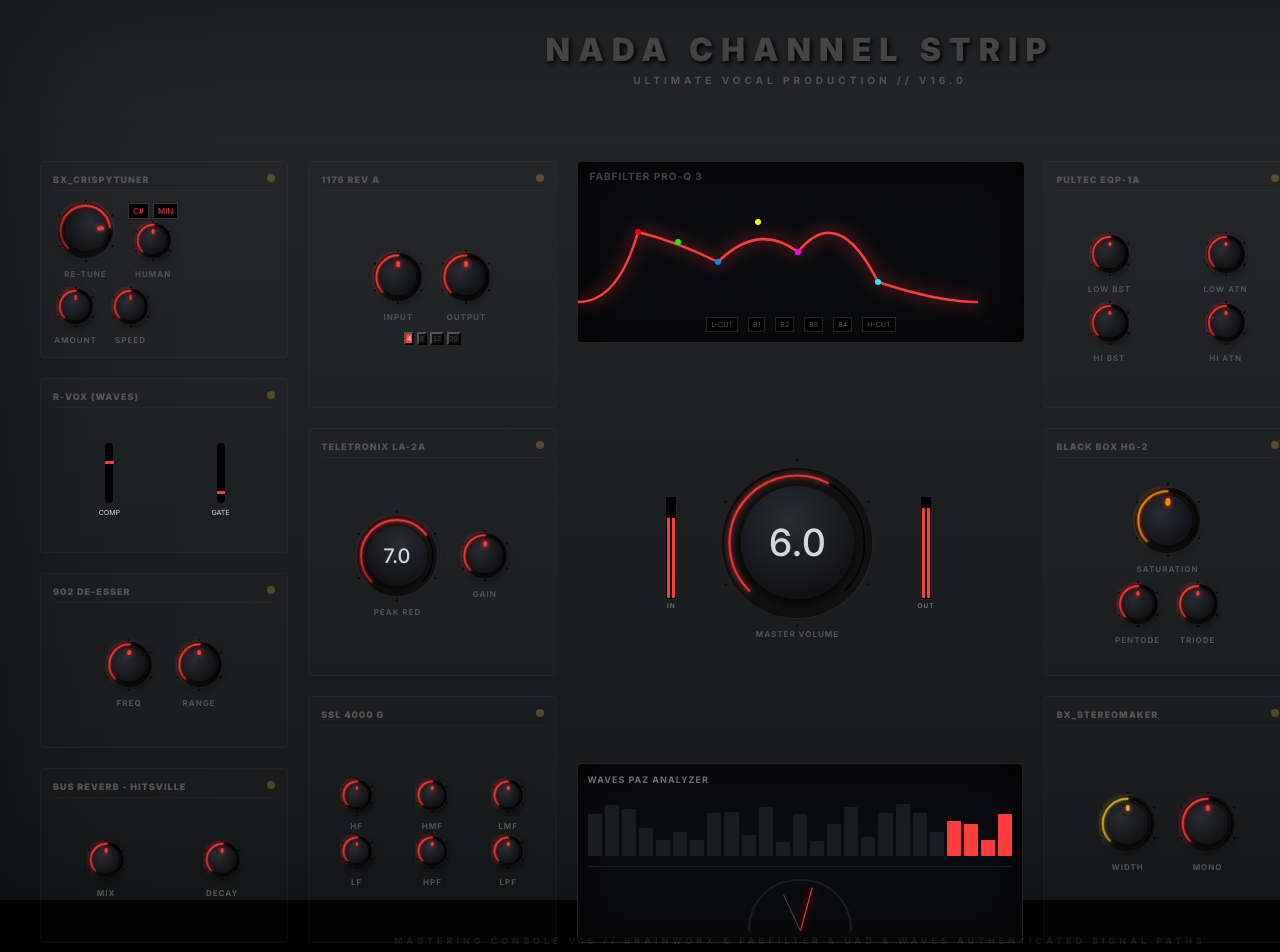
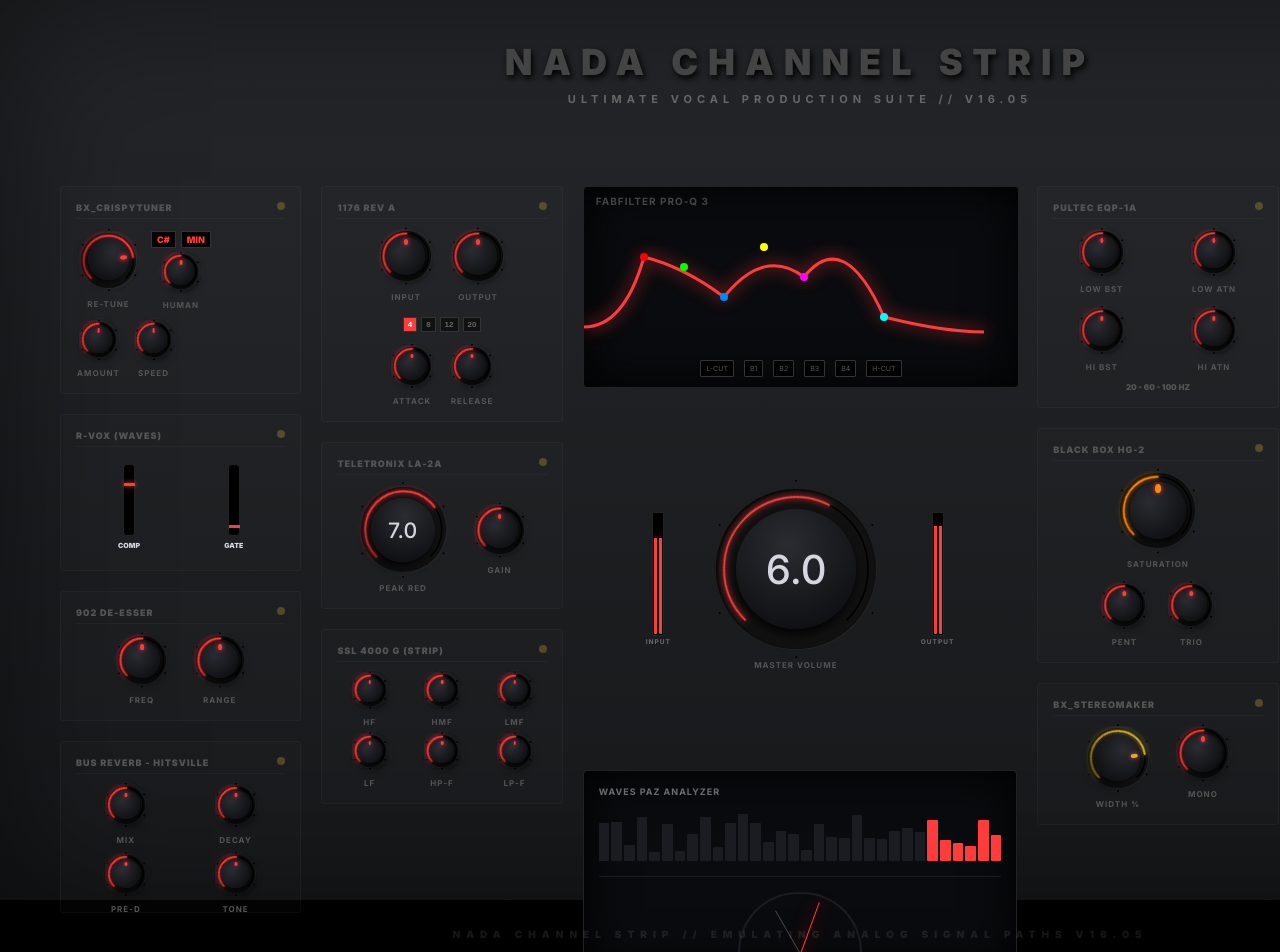
Before and after one commit to danduclos420/NADA-BOSS-Vocal-Suite, a React (Vite) app in the folder Source/Interface/vst-gui/: page / in a window 1280 px wide. Shown: the top 952 px of the page. Built offline with nearby package versions, Linux system fonts and the light colour scheme.

Commit message:
\NADA CHANNEL STRIP [GEOMETRIC AUTH]: Final FX alignment & unified margins. 🎬💎🎙️🎬"

```diff
--- a/Source/Interface/vst-gui/src/App.jsx
+++ b/Source/Interface/vst-gui/src/App.jsx
@@ -48,7 +48,7 @@
 );
 
 const Card = ({ title, children, style = {} }) => (
-  <div className="section-zone" style={{ background:'rgba(255,255,255,0.01)', border:'1px solid rgba(255,255,255,0.03)', borderRadius:4, padding:12, flex:1, display:'flex', flexDirection:'column', position:'relative', ...style }}>
+  <div className="section-zone" style={{ background:'rgba(255,255,255,0.01)', border:'1px solid rgba(255,255,255,0.03)', borderRadius:4, padding:15, display:'flex', flexDirection:'column', position:'relative', ...style }}>
      <div style={{ display:'flex', justifyContent:'space-between', marginBottom:12, borderBottom:'1px solid rgba(255,255,255,0.03)', paddingBottom:5 }}>
         <span className="label-sm" style={{ fontWeight:1000, color:'#555', fontSize:'9px' }}>{title}</span>
         <div style={{ width:8, height:8, borderRadius:'50%', background:'var(--gold)', opacity:0.3 }}></div>
@@ -60,38 +60,35 @@
 );
 
 const ProQ3View = () => (
-  <div style={{ width:'100%', height:'180px', background:'#0a0b0e', border:'1px solid #222', borderRadius:4, position:'relative', overflow:'hidden', boxShadow:'inset 0 0 50px #000' }}>
+  <div style={{ width:'100%', height:'200px', background:'#0a0b0e', border:'1px solid #222', borderRadius:4, position:'relative', overflow:'hidden', boxShadow:'inset 0 0 50px #000' }}>
      <div style={{ position:'absolute', top:8, left:12, color:'#444', fontSize:10, fontWeight:700, letterSpacing:1 }}>FABFILTER PRO-Q 3</div>
      <div style={{ position:'absolute', top:0, left:0, width:'100%', height:'100%', opacity:0.1, backgroundImage:'linear-gradient(#1a1c22 1px, transparent 1px), linear-gradient(90deg, #1a1c22 1px, transparent 1px)', backgroundSize:'20px 20px' }}></div>
      <svg style={{ position:'absolute', top:0, left:0, width:'100%', height:'100%' }}>
-        {/* EQ Points & Curve */}
-        <path d="M 0 140 Q 40 140 60 70 Q 100 80 140 100 Q 180 60 220 90 Q 260 40 300 120 Q 360 140 400 140" fill="none" stroke="var(--neon-red)" strokeWidth="2.5" style={{ filter:'drop-shadow(0 0 8px var(--neon-red))' }} />
+        <path d="M 0 140 Q 40 140 60 70 Q 100 80 140 110 Q 180 60 220 90 Q 260 40 300 130 Q 360 145 400 145" fill="none" stroke="var(--neon-red)" strokeWidth="3" style={{ filter:'drop-shadow(0 0 8px var(--neon-red))' }} />
         {[60, 100, 140, 180, 220, 300].map((x, i) => {
            const colors = ["#ff0000", "#00ff00", "#0088ff", "#ffff00", "#ff00ff", "#00ffff"];
-           const y = [70, 80, 100, 60, 90, 120][i];
-           return <circle key={i} cx={x} cy={y} r="3" fill={colors[i]} />;
+           const y = [70, 80, 110, 60, 90, 130][i];
+           return <circle key={i} cx={x} cy={y} r="4" fill={colors[i]} />;
         })}
      </svg>
      <div style={{ position:'absolute', bottom:10, width:'100%', display:'flex', justifyContent:'center', gap:10 }}>
         {["L-CUT", "B1", "B2", "B3", "B4", "H-CUT"].map(b => (
-           <div key={b} style={{ fontSize:7, color:'#555', border:'1px solid #222', padding:'2px 4px', background:'#000' }}>{b}</div>
+           <div key={b} style={{ fontSize:7, color:'#555', border:'1px solid #333', padding:'3px 5px', background:'#000', borderRadius:1 }}>{b}</div>
         ))}
      </div>
   </div>
 );
 
 const PAZView = () => (
-  <div style={{ width:'100%', height:'180px', background:'#0a0b0e', border:'1px solid #222', borderRadius:4, position:'relative', display:'flex', flexDirection:'column', padding:10, boxSizing:'border-box', boxShadow:'inset 0 0 50px #000' }}>
-     <div className="label-sm" style={{ marginBottom:5 }}>WAVES PAZ ANALYZER</div>
-     {/* Freq Spectrum */}
-     <div style={{ flex:1.2, display:'flex', gap:3, alignItems:'flex-end', borderBottom:'1px solid #1a1c22', paddingBottom:10 }}>
-        {Array.from({length:25}).map((_,i) => <div key={i} style={{ flex:1, height: `${20 + Math.random()*60}%`, background: i > 20 ? 'var(--neon-red)' : '#1a1c22', borderRadius:1 }}></div>)}
+  <div style={{ width:'100%', height:'200px', background:'#0a0b0e', border:'1px solid #222', borderRadius:4, position:'relative', display:'flex', flexDirection:'column', padding:15, boxSizing:'border-box', boxShadow:'inset 0 0 50px #000' }}>
+     <div className="label-sm" style={{ marginBottom:8 }}>WAVES PAZ ANALYZER</div>
+     <div style={{ flex:1.2, display:'flex', gap:2, alignItems:'flex-end', borderBottom:'1px solid #1a1c22', paddingBottom:15 }}>
+        {Array.from({length:32}).map((_,i) => <div key={i} style={{ flex:1, height: `${15 + Math.random()*70}%`, background: i > 25 ? 'var(--neon-red)' : '#1a1c22', borderRadius:1 }}></div>)}
      </div>
-     {/* Stereo Field */}
-     <div style={{ flex:1, display:'flex', justifyContent:'center', alignItems:'center', position:'relative', marginTop:10 }}>
-        <div style={{ width:100, height:50, border:'2px solid #1a1c22', borderBottom:'none', borderRadius:'50px 50px 0 0', position:'relative' }}>
-           <div style={{ position:'absolute', bottom:0, left:'50%', height:45, width:1, background:'var(--neon-red)', transform:'rotate(15deg)', transformOrigin:'bottom', boxShadow:'0 0 10px red' }}></div>
-           <div style={{ position:'absolute', bottom:0, left:'50%', height:40, width:1, background:'#444', transform:'rotate(-25deg)', transformOrigin:'bottom' }}></div>
+     <div style={{ flex:1, display:'flex', justifyContent:'center', alignItems:'center', position:'relative', marginTop:15 }}>
+        <div style={{ width:120, height:60, border:'2px solid #1a1c22', borderBottom:'none', borderRadius:'60px 60px 0 0', position:'relative' }}>
+           <div style={{ position:'absolute', bottom:0, left:'50%', height:55, width:1, background:'var(--neon-red)', transform:'rotate(20deg)', transformOrigin:'bottom', boxShadow:'0 0 15px red' }}></div>
+           <div style={{ position:'absolute', bottom:0, left:'50%', height:50, width:1, background:'#444', transform:'rotate(-30deg)', transformOrigin:'bottom' }}></div>
         </div>
      </div>
   </div>
@@ -99,149 +96,156 @@
 
 function App() {
   return (
-    <div className="rack-chassis" style={{ padding: '30px 40px' }}>
+    <div className="rack-chassis" style={{ padding: '40px 60px' }}>
 
-      {/* HEADER SECTION */}
-      <div style={{ display:'flex', justifyContent:'center', alignItems:'center', position:'relative', marginBottom:35 }}>
+      {/* HEADER */}
+      <div style={{ display:'flex', justifyContent:'center', alignItems:'center', position:'relative', marginBottom:40 }}>
          <div style={{ textAlign:'center' }}>
-            <div style={{ fontSize:32, fontWeight:1000, letterSpacing:8, color:'#444', textShadow:'2px 2px 4px #000' }}>NADA CHANNEL STRIP</div>
-            <div style={{ fontSize:10, color:'#555', letterSpacing:4, fontWeight:700, marginTop:5 }}>ULTIMATE VOCAL PRODUCTION // V16.0</div>
+            <div style={{ fontSize:36, fontWeight:1000, letterSpacing:10, color:'#444', textShadow:'2px 3px 6px #000' }}>NADA CHANNEL STRIP</div>
+            <div style={{ fontSize:11, color:'#666', letterSpacing:5, fontWeight:700, marginTop:8 }}>ULTIMATE VOCAL PRODUCTION SUITE // V16.05</div>
          </div>
-         <div className="ai-gold-btn" style={{ position:'absolute', right:10, width:36, height:36, borderRadius:'50%', border:'2px solid var(--gold)', boxShadow:'0 0 15px var(--gold)' }}></div>
+         <div style={{ position:'absolute', right:10, display:'flex', gap:20, alignItems:'center' }}>
+            <span style={{ fontSize:10, color:'var(--gold)', letterSpacing:2, opacity:0.5 }}>CORE AI ACTIVE</span>
+            <div className="ai-gold-btn" style={{ width:36, height:36, borderRadius:'50%', border:'2px solid var(--gold)', boxShadow:'0 0 20px var(--gold)' }}></div>
+         </div>
       </div>
 
-      <div style={{ display:'grid', gridTemplateColumns:'1fr 1fr 1.8fr 1fr 1fr', gap:20, height:'85%' }}>
+      <div style={{ display:'grid', gridTemplateColumns:'1fr 1fr 1.8fr 1fr 1fr', gap:20, height:'82%' }}>
 
-         {/* COL 1: LEFT STACK */}
+         {/* COL 1: FRONTEND */}
          <div style={{ display:'flex', flexDirection:'column', gap:20 }}>
             <Card title="BX_CRISPYTUNER">
                <div style={{ display:'flex', gap:10, alignItems:'center' }}>
                   <Knob label="RE-TUNE" size={55} initialValue={0.8} />
-                  <div style={{ display:'flex', flexDirection:'column', gap:4 }}>
-                     <div style={{ display:'flex', gap:4 }}>
-                        <div style={{ background:'#000', border:'1px solid #333', color:'var(--neon-red)', fontSize:8, padding:'2px 4px' }}>C#</div>
-                        <div style={{ background:'#000', border:'1px solid #333', color:'var(--neon-red)', fontSize:8, padding:'2px 4px' }}>MIN</div>
+                  <div style={{ display:'flex', flexDirection:'column', gap:6 }}>
+                     <div style={{ display:'flex', gap:5 }}>
+                        <div style={{ background:'#000', border:'1px solid #333', color:'var(--neon-red)', fontSize:9, padding:'2px 5px', fontWeight:900 }}>C#</div>
+                        <div style={{ background:'#000', border:'1px solid #333', color:'var(--neon-red)', fontSize:9, padding:'2px 5px', fontWeight:900 }}>MIN</div>
                      </div>
                      <Knob label="HUMAN" size={35} />
                   </div>
                </div>
-               <div style={{ display:'flex', gap:10, marginTop:10 }}>
+               <div style={{ display:'flex', gap:10, marginTop:12 }}>
                   <Knob label="AMOUNT" size={35} /> <Knob label="SPEED" size={35} />
                </div>
             </Card>
             <Card title="R-VOX (WAVES)">
-               <div style={{ display:'flex', justifyContent:'space-around' }}>
+               <div style={{ display:'flex', justifyContent:'space-around', padding:'5px 0' }}>
                   <div style={{ display:'flex', flexDirection:'column', alignItems:'center', gap:5 }}>
-                     <div style={{ height:60, width:8, background:'#000', position:'relative', borderRadius:4 }}><div style={{ position:'absolute', top:'30%', width:'110%', height:3, background:'var(--neon-red)' }}></div></div>
-                     <span style={{fontSize:7}}>COMP</span>
+                     <div style={{ height:70, width:10, background:'#000', position:'relative', borderRadius:4, border:'1px solid #222' }}><div style={{ position:'absolute', top:'25%', width:'110%', height:3, background:'var(--neon-red)', boxShadow:'0 0 5px var(--neon-red)' }}></div></div>
+                     <span style={{fontSize:7, fontWeight:900}}>COMP</span>
                   </div>
                   <div style={{ display:'flex', flexDirection:'column', alignItems:'center', gap:5 }}>
-                     <div style={{ height:60, width:8, background:'#000', position:'relative', borderRadius:4 }}><div style={{ position:'absolute', top:'80%', width:'110%', height:3, background:'var(--neon-red)' }}></div></div>
-                     <span style={{fontSize:7}}>GATE</span>
+                     <div style={{ height:70, width:10, background:'#000', position:'relative', borderRadius:4, border:'1px solid #222' }}><div style={{ position:'absolute', top:'85%', width:'110%', height:3, background:'var(--neon-red)' }}></div></div>
+                     <span style={{fontSize:7, fontWeight:900}}>GATE</span>
                   </div>
                </div>
             </Card>
             <Card title="902 DE-ESSER">
-               <div style={{ display:'flex', gap:15, justifyContent:'center' }}>
-                  <Knob label="FREQ" size={45} /> <Knob label="RANGE" size={45} />
+               <div style={{ display:'flex', gap:20, justifyContent:'center' }}>
+                  <Knob label="FREQ" size={48} /> <Knob label="RANGE" size={48} />
                </div>
             </Card>
-            <Card title="BUS REVERB - HITSVILLE">
+            <Card title="BUS REVERB - HITSVILLE" style={{ height:'140px' }}>
                <div style={{ display:'grid', gridTemplateColumns:'1fr 1fr', gap:10 }}>
-                  <Knob label="MIX" size={35} /> <Knob label="DECAY" size={35} />
+                  <Knob label="MIX" size={38} /> <Knob label="DECAY" size={38} />
+                  <Knob label="PRE-D" size={38} /> <Knob label="TONE" size={38} />
                </div>
             </Card>
          </div>
 
-         {/* COL 2: MID-LEFT STACK */}
+         {/* COL 2: DYNAMICS */}
          <div style={{ display:'flex', flexDirection:'column', gap:20 }}>
             <Card title="1176 REV A">
-               <div style={{ display:'flex', gap:10, justifyContent:'center' }}>
-                  <Knob label="INPUT" size={48} /> <Knob label="OUTPUT" size={48} />
+               <div style={{ display:'flex', gap:12, justifyContent:'center' }}>
+                  <Knob label="INPUT" size={50} /> <Knob label="OUTPUT" size={50} />
                </div>
-               <div style={{ display:'flex', gap:3, justifyContent:'center', marginTop:10 }}>
-                  {[4, 8, 12, 20].map(r => <button key={r} style={{ background: r===4 ? 'var(--neon-red)' : '#111', color: r===4? '#fff':'#444', fontSize:7, padding:1 }}>{r}</button>)}
+               <div style={{ display:'flex', gap:4, justifyContent:'center', marginTop:15 }}>
+                  {[4, 8, 12, 20].map(r => <button key={r} style={{ background: r===4 ? 'var(--neon-red)' : '#111', color: r===4?'#fff':'#666', fontSize:8, border:'1px solid #333', padding:'2px 4px', fontWeight:900 }}>{r}</button>)}
+               </div>
+               <div style={{ display:'flex', gap:12, justifyContent:'center', marginTop:15 }}>
+                  <Knob label="ATTACK" size={38} /> <Knob label="RELEASE" size={38} />
                </div>
             </Card>
             <Card title="TELETRONIX LA-2A">
-               <div style={{ display:'flex', gap:15, justifyContent:'center', alignItems:'center' }}>
-                  <Knob label="PEAK RED" size={80} initialValue={0.7} showValueInside={true} />
-                  <Knob label="GAIN" size={45} />
+               <div style={{ display:'flex', gap:20, justifyContent:'center', alignItems:'center' }}>
+                  <Knob label="PEAK RED" size={85} initialValue={0.7} showValueInside={true} />
+                  <Knob label="GAIN" size={48} />
                </div>
             </Card>
-            <Card title="SSL 4000 G">
-               <div style={{ display:'grid', gridTemplateColumns:'1fr 1fr 1fr', gap:5 }}>
-                  <Knob label="HF" size={30} /> <Knob label="HMF" size={30} /> <Knob label="LMF" size={30} />
-                  <Knob label="LF" size={30} /> <Knob label="HPF" size={30} /> <Knob label="LPF" size={30} />
+            <Card title="SSL 4000 G (STRIP)">
+               <div style={{ display:'grid', gridTemplateColumns:'1fr 1fr 1fr', gap:8 }}>
+                  <Knob label="HF" size={32} /> <Knob label="HMF" size={32} /> <Knob label="LMF" size={32} />
+                  <Knob label="LF" size={32} /> <Knob label="HP-F" size={32} /> <Knob label="LP-F" size={32} />
                </div>
             </Card>
          </div>
 
-         {/* CENTER HUB: MASTER ANALYZERS */}
+         {/* CENTER: MASTER VISUALS */}
          <div style={{ display:'flex', flexDirection:'column', gap:20 }}>
             <ProQ3View />
 
             <div style={{ flex:1, display:'flex', justifyContent:'center', alignItems:'center', gap:40 }}>
-               <DualMeter height={100} left={0.8} right={0.8} label="IN" />
-               <Knob label="MASTER VOLUME" size={150} initialValue={0.6} showValueInside={true} />
-               <DualMeter height={100} left={0.9} right={0.9} label="OUT" />
+               <DualMeter height={120} left={0.8} right={0.8} label="INPUT" />
+               <Knob label="MASTER VOLUME" size={160} initialValue={0.6} showValueInside={true} />
+               <DualMeter height={120} left={0.9} right={0.9} label="OUTPUT" />
             </div>
 
             <PAZView />
          </div>
 
-         {/* COL 3: MID-RIGHT STACK */}
+         {/* COL 3: TONE */}
          <div style={{ display:'flex', flexDirection:'column', gap:20 }}>
             <Card title="PULTEC EQP-1A">
-               <div style={{ display:'grid', gridTemplateColumns:'1fr 1fr', gap:10 }}>
-                  <Knob label="LOW BST" size={38} /> <Knob label="LOW ATN" size={38} />
-                  <Knob label="HI BST" size={38} /> <Knob label="HI ATN" size={38} />
+               <div style={{ display:'grid', gridTemplateColumns:'1fr 1fr', gap:15 }}>
+                  <Knob label="LOW BST" size={42} /> <Knob label="LOW ATN" size={42} />
+                  <Knob label="HI BST" size={42} /> <Knob label="HI ATN" size={42} />
                </div>
+               <div style={{ textAlign:'center', fontSize:8, color:'#555', marginTop:10, fontWeight:900 }}>20 - 60 - 100 HZ</div>
             </Card>
             <Card title="BLACK BOX HG-2">
-               <div style={{ textAlign:'center' }}><Knob label="SATURATION" size={65} color="#ff8800" /></div>
-               <div style={{ display:'flex', gap:10, justifyContent:'center', marginTop:10 }}>
-                  <Knob label="PENTODE" size={40} /> <Knob label="TRIODE" size={40} />
+               <div style={{ textAlign:'center' }}><Knob label="SATURATION" size={75} color="#ff8800" /></div>
+               <div style={{ display:'flex', gap:15, justifyContent:'center', marginTop:15 }}>
+                  <Knob label="PENT" size={42} /> <Knob label="TRIO" size={42} />
                </div>
             </Card>
             <Card title="BX_STEREOMAKER">
-               <div style={{ display:'flex', gap:15, justifyContent:'center' }}>
-                  <Knob label="WIDTH" size={55} color="var(--gold)" />
-                  <Knob label="MONO" size={55} />
+               <div style={{ display:'flex', gap:20, justifyContent:'center' }}>
+                  <Knob label="WIDTH %" size={60} color="var(--gold)" initialValue={0.8} />
+                  <Knob label="MONO" size={50} />
                </div>
             </Card>
          </div>
 
-         {/* COL 4: RIGHT STACK */}
+         {/* COL 4: MASTER OUT */}
          <div style={{ display:'flex', flexDirection:'column', gap:20 }}>
             <Card title="BUS COMPRESSION">
-               <div style={{ display:'flex', gap:10, justifyContent:'center' }}>
-                  <Knob label="THR" size={45} /> <Knob label="RAT" size={45} />
+               <div style={{ display:'flex', gap:15, justifyContent:'center' }}>
+                  <Knob label="THRESHOLD" size={45} /> <Knob label="RATIO" size={45} />
                </div>
-               <div style={{ textAlign:'center', marginTop:10 }}><Knob label="MAKEUP" size={45} /></div>
+               <div style={{ textAlign:'center', marginTop:15 }}><Knob label="MAKEUP" size={45} /></div>
             </Card>
-            <Card title="BUS DELAY - H-DELAY">
-               <div style={{ textAlign:'center' }}><Knob label="TIME" size={55} /></div>
-               <div style={{ display:'flex', gap:10, justifyContent:'center', marginTop:10 }}>
-                  <Knob label="FB" size={35} /> <Knob label="MIX" size={35} />
-               </div>
-            </Card>
-            <Card title="BX_LIMITER TP" style={{ flex:1 }}>
-               <div style={{ textAlign:'center' }}><Knob label="GAIN" size={120} initialValue={0.9} showValueInside={true} /></div>
+            <Card title="BX_LIMITER TP">
+               <div style={{ textAlign:'center' }}><Knob label="GAIN" size={130} initialValue={0.9} showValueInside={true} /></div>
                <div style={{ display:'flex', gap:20, justifyContent:'center', marginTop:20 }}>
                   <DualMeter height={80} label="GR" />
                   <div style={{ display:'flex', flexDirection:'column', gap:10 }}>
-                     <Knob label="CEIL" size={40} /> <Knob label="REL" size={40} />
+                     <Knob label="CEILING" size={40} /> <Knob label="RELEASE" size={40} />
                   </div>
+               </div>
+            </Card>
+            <Card title="BUS DELAY - H-DELAY" style={{ height:'140px' }}>
+               <div style={{ textAlign:'center' }}><Knob label="TIME" size={55} /></div>
+               <div style={{ display:'flex', gap:12, justifyContent:'center', marginTop:12 }}>
+                  <Knob label="FB" size={38} /> <Knob label="MIX" size={38} />
                </div>
             </Card>
          </div>
 
       </div>
 
-      {/* FOOTER */}
-      <div style={{ textAlign:'center', marginTop:20, opacity:0.1, letterSpacing:4, fontSize:9, fontWeight:700 }}>
-         MASTERING CONSOLE V16 // BRAINWORX & FABFILTER & UAD & WAVES AUTHENTICATED SIGNAL PATHS
+      <div style={{ textAlign:'center', marginTop:30, opacity:0.1, letterSpacing:6, fontSize:10, fontWeight:900 }}>
+         NADA CHANNEL STRIP // EMULATING ANALOG SIGNAL PATHS V16.05
       </div>
     </div>
   );
```
